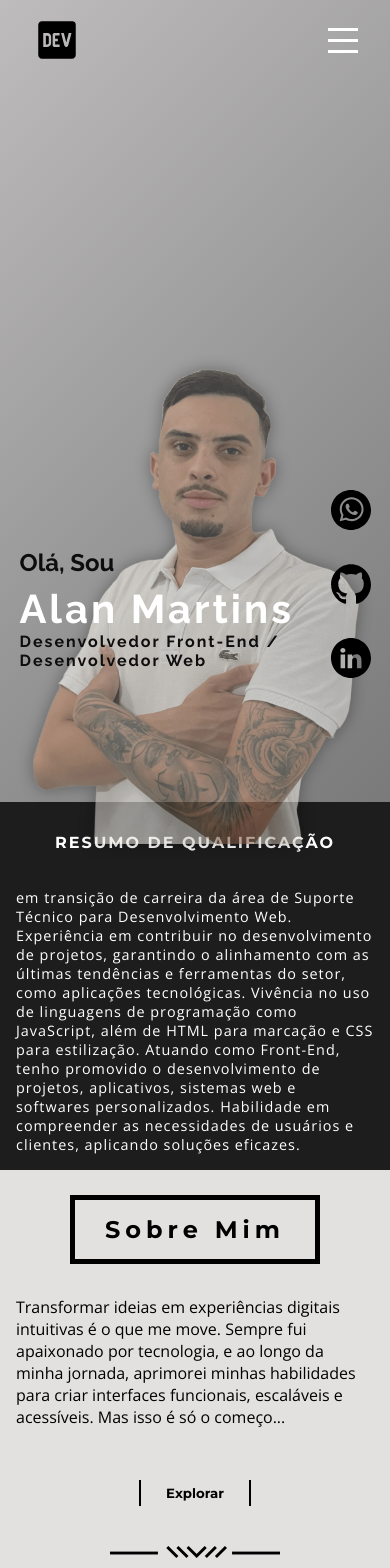
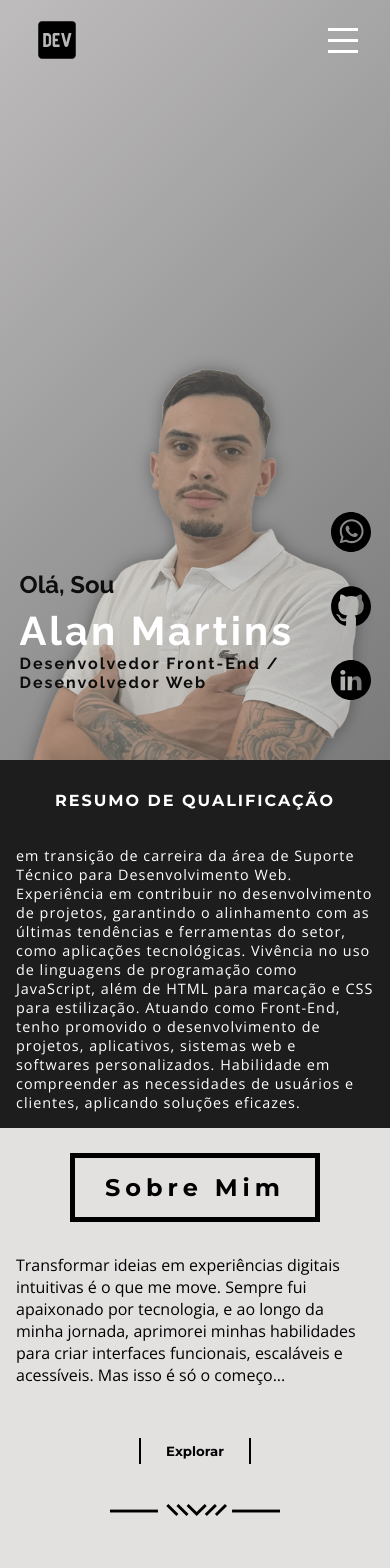
Before and after one commit to martinsalan2003/Portifolio-Alan, a React (Vite) app in the folder portifolioAlan/: page / in a window 390 px wide. Shown: the top 1568 px of the page. Built offline with nearby package versions, Linux system fonts and the light colour scheme.

Commit message:
teste mobile

```diff
--- a/portifolioAlan/src/styles/components/info.sass
+++ b/portifolioAlan/src/styles/components/info.sass
@@ -57,6 +57,8 @@
         gap: 15px
         justify-content: center
         align-items: center
+        position: relative
+        z-index: 2
 
         h1
             margin-top: 15px
--- a/portifolioAlan/src/styles/components/sobre.sass
+++ b/portifolioAlan/src/styles/components/sobre.sass
@@ -84,7 +84,7 @@
 @media (max-width: 768px)
 
     .container-sobre
-        height: 95vh !important
+        height: 90vh !important
         display: block !important
         margin: 0 !important
         padding: 0 !important
@@ -98,7 +98,7 @@
             height: 100% !important
             padding: 5% !important
             gap: 0.5em !important
-            bottom:7em
+            bottom:3em
 
             h1
                 margin: 0 !important
@@ -111,9 +111,10 @@
                 right:20px
                 bottom: 0.5em
 
-                .icones:hover > :not(:hover)
-                    filter: none
-                    transform: none
+            .icones:hover > :not(:hover)
+                filter: none
+                transform: none
+
 
             .nome
                 align-items: flex-start !important
```
